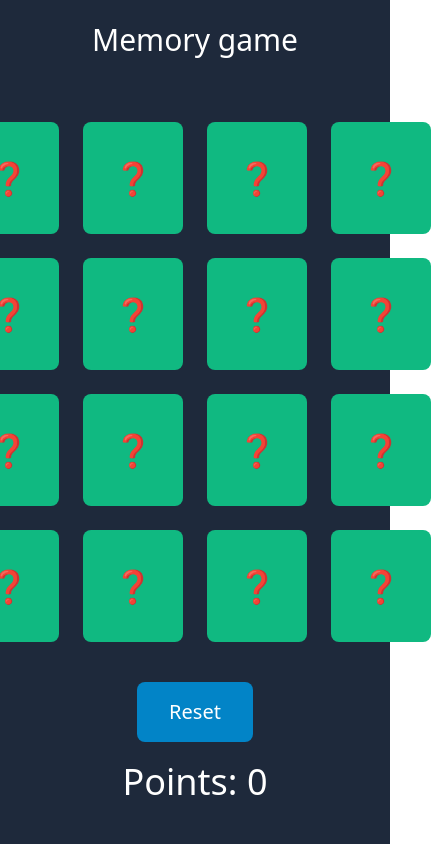
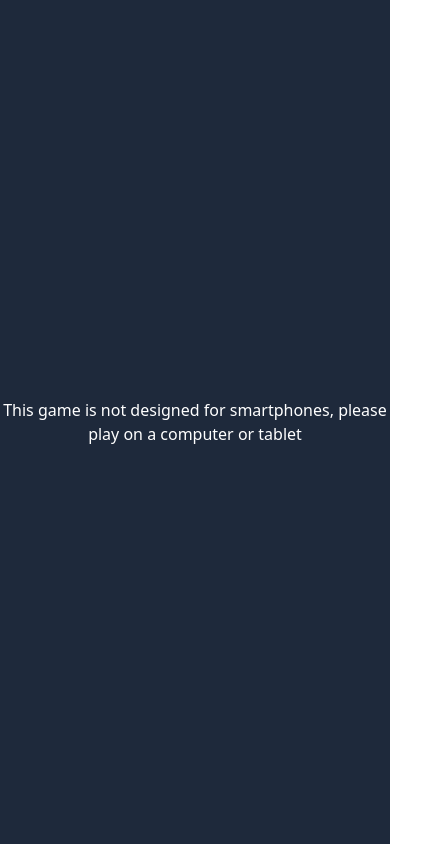
Before and after one commit to Szafter12/Memory-game-react, a React (Vite) app: page / in a window 390 px wide. Shown: the whole page, 431 px wide, since content can reach past the window. Built offline with nearby package versions, Linux system fonts and the light colour scheme.

Commit message:
small improvements

```diff
--- a/src/App.jsx
+++ b/src/App.jsx
@@ -37,15 +37,14 @@ function App() {
         i === first || i === second ? { ...block, matched: true } : block,
       );
       setPoints((prevPoints) => prevPoints + 1);
-      setblocks(newBlocks);
-      setIsComapring(false);
-      setFirstPick(null);
-      setSecondPick(null);
+      updateState(newBlocks);
     } else {
       newBlocks = blocks.map((block, i) =>
         i === first || i === second ? { ...block, reveal: false } : block,
       );
-      setTimeout(() => {updateState(newBlocks)}, 1000);
+      setTimeout(() => {
+        updateState(newBlocks);
+      }, 1000);
     }
   }
 
@@ -62,6 +61,11 @@ function App() {
 
   return (
     <div className="flex flex-col justify-center bg-slate-800 text-white min-h-screen w-full">
+      <h1 className="text-center block sm:hidden">
+        This game is not designed for smartphones, please play on a computer or
+        tablet{" "}
+      </h1>
+      <div className="hidden sm:block">
         <h1 className="text-center text-3xl">Memory game</h1>
         <div className="grid grid-cols-[repeat(4,_minmax(100px,150px))] gap-6 place-content-center mx-auto px-4 w-full max-w-[1200px] mt-16">
           {blocks.map((block, index) => (
@@ -74,7 +78,7 @@ function App() {
             </div>
           ))}
         </div>
-      <span className="text-center">
+        <span className="block text-center">
           <button
             className="mt-10 py-4 px-8 bg-sky-600 text-xl rounded-lg transition-colors hover:bg-sky-500"
             onClick={() => window.location.reload()}
@@ -88,6 +92,7 @@ function App() {
           </p>
         </div>
       </div>
+    </div>
   );
 }
 
--- a/tailwind.config.js
+++ b/tailwind.config.js
@@ -3,6 +3,9 @@ export default {
   content: ["./index.html", "./src/**/*.{js,ts,jsx,tsx}"],
   theme: {
     extend: {},
+    screens: {
+      sm: "500px",
+    },
   },
   plugins: ["prettier-plugin-tailwindcss"],
 };
```
Lines whose indentation alone changed are shown as unchanged.
